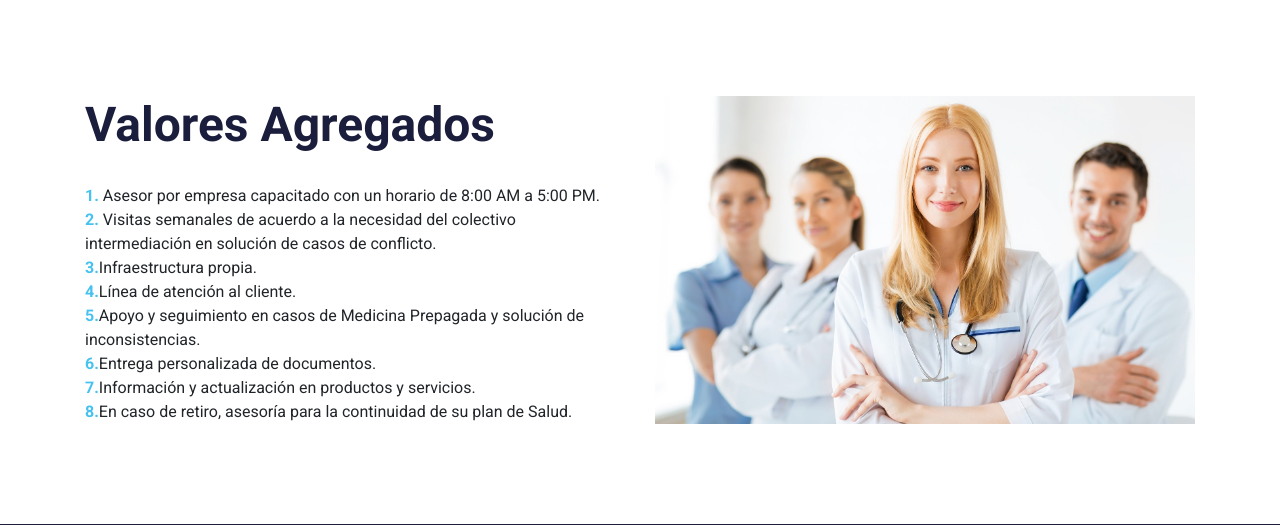
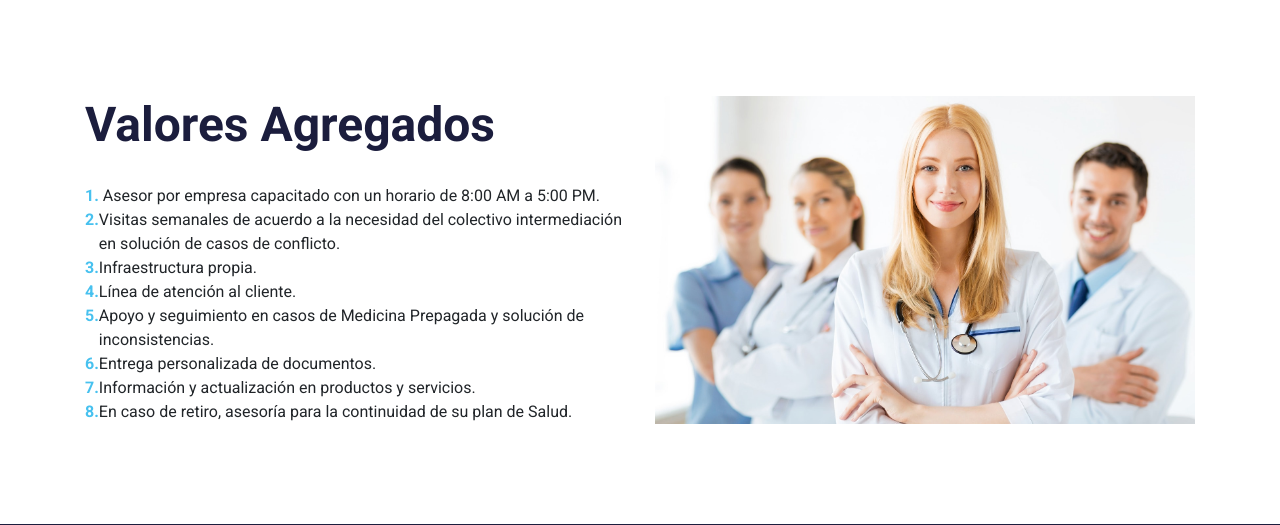
Before and after one commit to JaunMarin423/Repositorio-para-muestra-de-pagina, a PHP site: page /valores-agregados.html in a window 1280 px wide. Shown: the part 404-929 px from the top of the page. Run offline with PHP 8.4, Linux system fonts and the light colour scheme.

Commit message:
se agrega la clase disco a valores agregados

```diff
--- a/style.css
+++ b/style.css
@@ -50,6 +50,9 @@
 .colornumber{
   color: #47C1EF
 }
+.disco{
+  display: flex;
+}
 .tamano{
   font-size: 45px;
 }
--- a/valores-agregados.html
+++ b/valores-agregados.html
@@ -131,17 +131,17 @@
 <li>
     <b class="colornumber">1. </b>Asesor por empresa capacitado con un horario de 8:00 AM a 5:00 PM.
 </li>
-<li>
+<li class="disco">
     <b class="colornumber">2. </b>Visitas semanales de acuerdo a la necesidad del colectivo intermediación en solución
     de casos de conflicto.
 </li>
 <li>
     <b class="colornumber">3.</b>Infraestructura propia.
 </li>
-<li>
+<li class="disco">
     <b class="colornumber">4.</b>Línea de atención al cliente.
 </li>
-<li>
+<li class="disco">
     <b class="colornumber">5.</b>Apoyo y seguimiento en casos de Medicina Prepagada y solución de inconsistencias.
 </li>
 <li>
```
